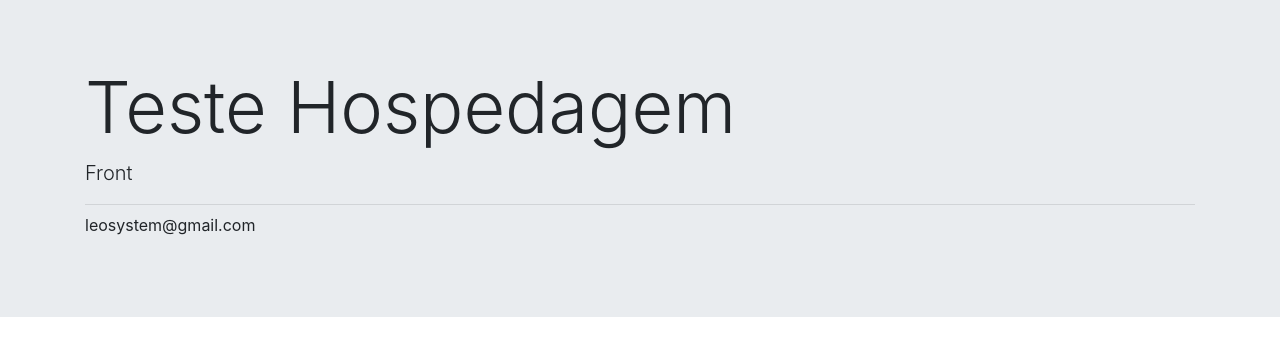
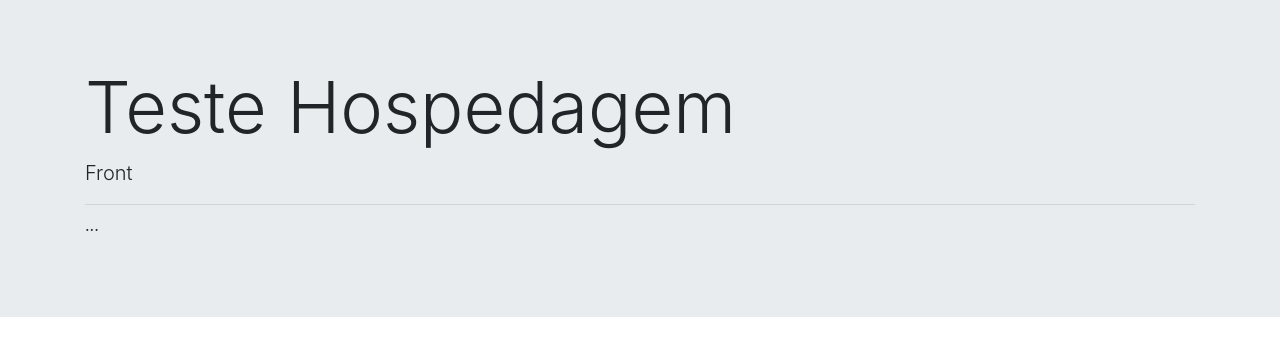
Before and after one commit to campeloguedes/campeloguedes.github.io, a plain HTML site: page index.html in a window 1280 px wide. Drawn offline with nearby package versions, Linux system fonts and the light colour scheme.

Commit message:
tree commit

```diff
--- a/index.html
+++ b/index.html
@@ -13,7 +13,7 @@
             <h1 class="display-3">Teste Hospedagem</h1>
             <p class="lead">Front</p>
             <hr class="my-2">
-            <p>leosystem@gmail.com</p>
+            <p>...</p>
 
         </div>
     </div>
```
